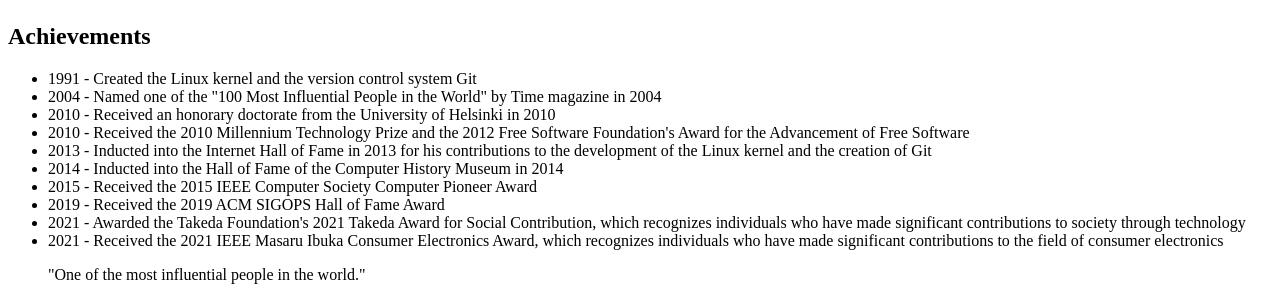
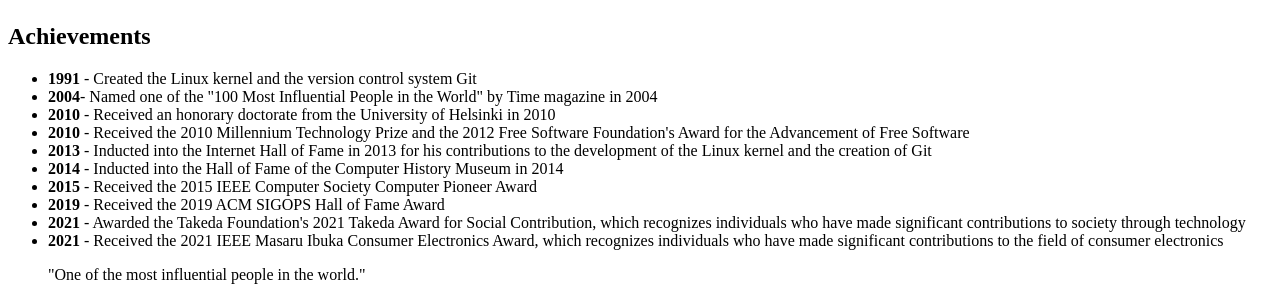
Before and after one commit to rohitgrove/HTMLProject, a plain HTML site: page index.html in a window 1280 px wide. Shown: the part 604-904 px from the top of the page. Drawn offline with Linux system fonts and the light colour scheme.

Commit message:
UpdateProject

```diff
--- a/index.html
+++ b/index.html
@@ -25,20 +25,16 @@
     <br>
     <h2> Achievements </h2>
     <ul>
-        <li>1991 - Created the Linux kernel and the version control system Git</li>
-        <li>2004 - Named one of the "100 Most Influential People in the World" by Time magazine in 2004</li>
-        <li>2010 - Received an honorary doctorate from the University of Helsinki in 2010</li>
-        <li>2010 - Received the 2010 Millennium Technology Prize and the 2012 Free Software Foundation's Award for the
-            Advancement of Free Software</li>
-        <li>2013 - Inducted into the Internet Hall of Fame in 2013 for his contributions to the development of the Linux
-            kernel and the creation of Git</li>
-        <li>2014 - Inducted into the Hall of Fame of the Computer History Museum in 2014</li>
-        <li>2015 - Received the 2015 IEEE Computer Society Computer Pioneer Award</li>
-        <li>2019 - Received the 2019 ACM SIGOPS Hall of Fame Award</li>
-        <li>2021 - Awarded the Takeda Foundation's 2021 Takeda Award for Social Contribution, which recognizes
-            individuals who have made significant contributions to society through technology</li>
-        <li>2021 - Received the 2021 IEEE Masaru Ibuka Consumer Electronics Award, which recognizes individuals who have
-            made significant contributions to the field of consumer electronics</li>
+        <li><strong>1991</strong>  - Created the Linux kernel and the version control system Git</li>
+        <li><Strong>2004</Strong>- Named one of the "100 Most Influential People in the World" by Time magazine in 2004</li>
+        <li><Strong>2010</Strong> - Received an honorary doctorate from the University of Helsinki in 2010</li>
+        <li><Strong>2010</Strong> - Received the 2010 Millennium Technology Prize and the 2012 Free Software Foundation's Award for the Advancement of Free Software</li>
+        <li><Strong>2013</Strong> - Inducted into the Internet Hall of Fame in 2013 for his contributions to the development of the Linux kernel and the creation of Git</li>
+        <li><Strong>2014</Strong> - Inducted into the Hall of Fame of the Computer History Museum in 2014</li>
+        <li><Strong>2015</Strong> - Received the 2015 IEEE Computer Society Computer Pioneer Award</li>
+        <li><Strong>2019</Strong> - Received the 2019 ACM SIGOPS Hall of Fame Award</li>
+        <li><Strong>2021</Strong> - Awarded the Takeda Foundation's 2021 Takeda Award for Social Contribution, which recognizes individuals who have made significant contributions to society through technology</li>
+        <li><Strong>2021</Strong> - Received the 2021 IEEE Masaru Ibuka Consumer Electronics Award, which recognizes individuals who have made significant contributions to the field of consumer electronics</li>
             <p> "One of the most influential people in the world."</p>
 
             <pre>-- Time Magazine <a href="https://youtube.com">The Famous People</a></pre>
```
